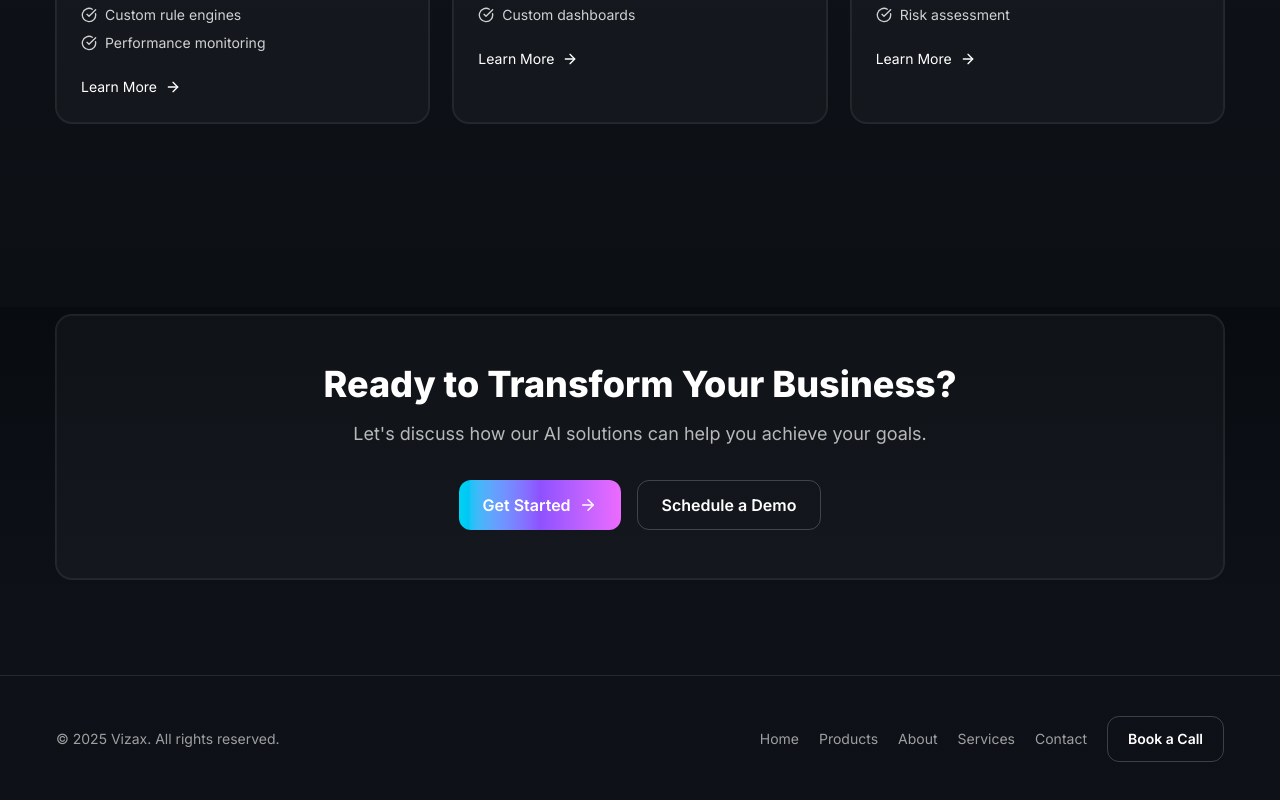
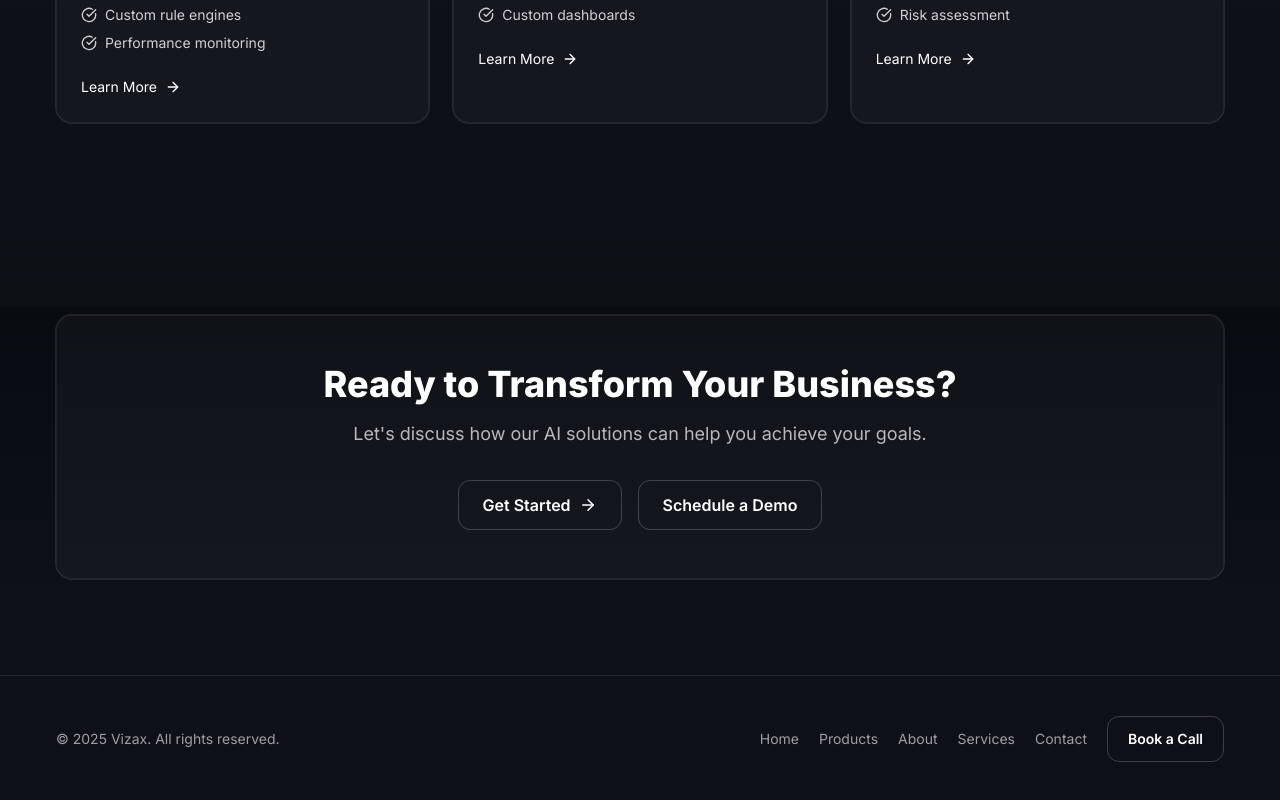
Before and after one commit to shanmukh-007/Ecombinators, a React (Vite) app: page /products in a window 1280 px wide. Shown: the part 1293-2093 px from the top of the page. Built offline with nearby package versions, Linux system fonts and the light colour scheme.

Commit message:
Update Products page: Change heading text to white and Get Started button to transparent

```diff
--- a/src/pages/Products.tsx
+++ b/src/pages/Products.tsx
@@ -144,7 +144,7 @@ const Products: React.FC = () => {
               <span className="text-sm font-semibold text-accent">AI Solutions</span>
             </div>
 
-            <h1 className="text-4xl md:text-6xl font-extrabold leading-tight">
+            <h1 className="text-4xl md:text-6xl font-extrabold leading-tight text-white">
               <span className="animated-gradient gradient-text">
                 Powerful AI Products for Modern Businesses
               </span>
@@ -182,7 +182,7 @@ const Products: React.FC = () => {
           <div className="mt-8 flex flex-wrap gap-4 justify-center">
             <a
               href="#contact"
-              className="inline-flex items-center gap-2 bg-gradient-to-r from-cyan-400 via-violet-500 to-fuchsia-400 text-white rounded-xl px-6 py-3 font-semibold hover:opacity-90 transition-opacity"
+              className="inline-flex items-center gap-2 bg-transparent text-white border border-white/20 rounded-xl px-6 py-3 font-semibold hover:border-accent/50 hover:text-accent transition-colors"
             >
               Get Started <ArrowRight size={18} />
             </a>
```
